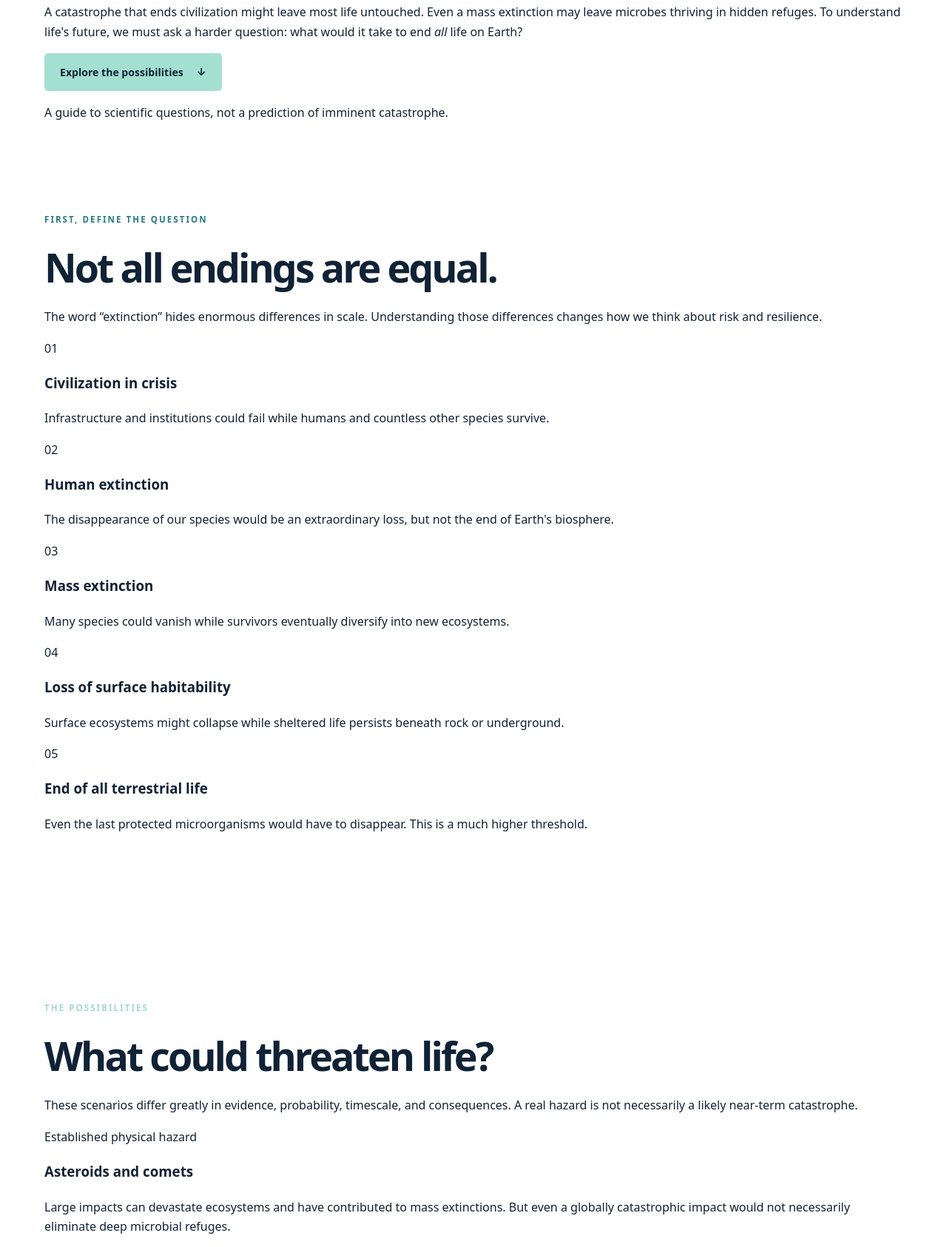
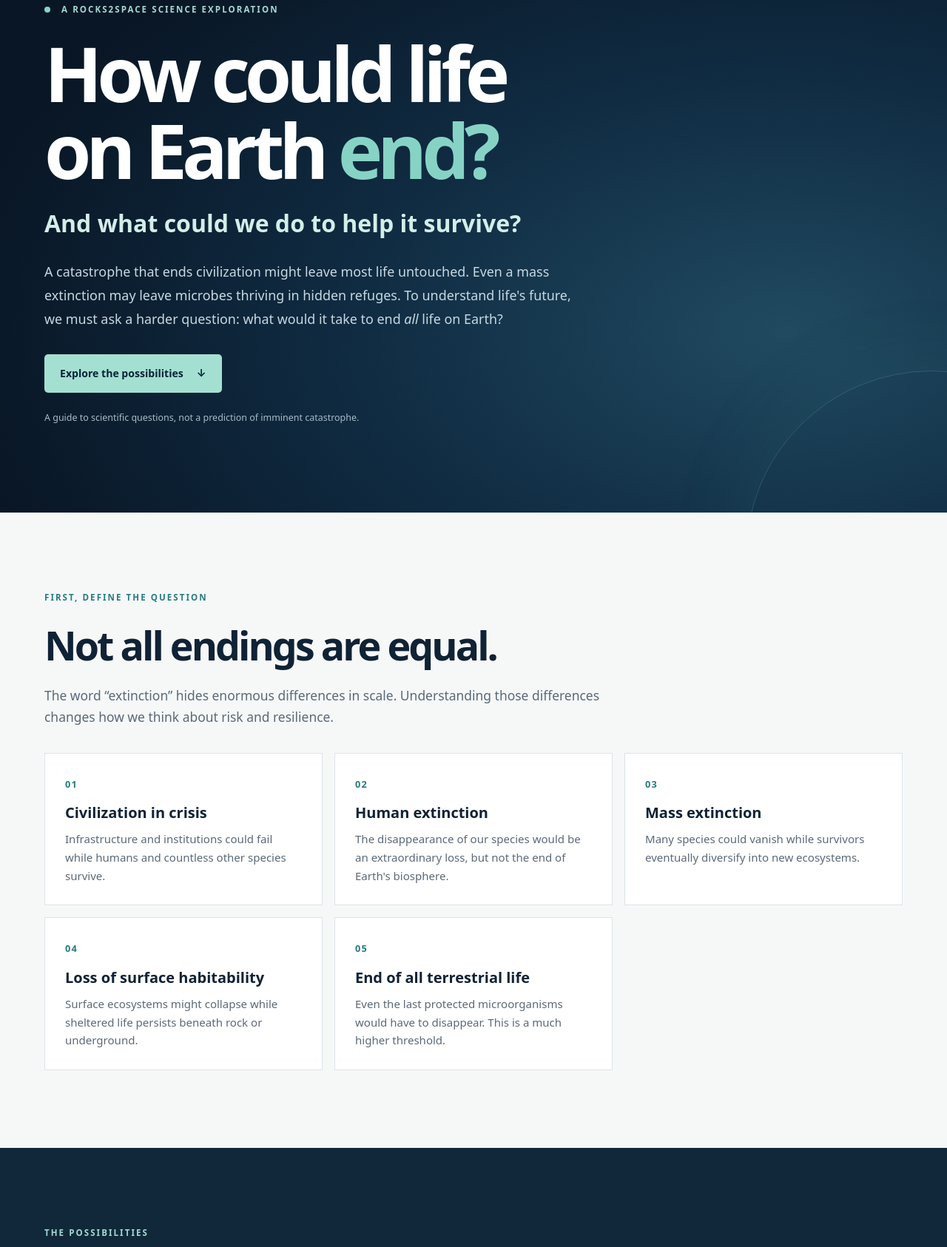
Before and after one commit to lukassaul/rocks2space.org, a plain HTML site: page how-could-life-end/index.html in a window 1280 px wide. Shown: the part 182-1868 px from the top of the page at 74% size. Drawn offline with Linux system fonts and the light colour scheme.

Commit message:
Style long-form life survival science feature

```diff
--- a/styles.css
+++ b/styles.css
@@ -21,3 +21,39 @@
 .benefits-note{font-size:.83rem;color:var(--muted);margin:20px 0 28px;max-width:800px}
 @media(max-width:900px){.participation-grid{grid-template-columns:1fr 1fr}.signup-panel{grid-template-columns:1fr}}
 @media(max-width:680px){.participation-grid,.benefits-grid{grid-template-columns:1fr}.signup-panel{padding:20px}.signup-embed iframe{height:350px}.site-links{max-height:calc(100vh - 70px);overflow-y:auto}}
+
+
+/* How Could Life on Earth End? */
+.feature-hero{background:radial-gradient(ellipse at 83% 72%,#204a60 0%,#102c43 38%,#091625 75%);color:#fff;padding:185px 0 105px;position:relative;overflow:hidden}
+.feature-hero:after{content:"";position:absolute;width:500px;height:500px;border:1px solid #b5e6dc2b;border-radius:50%;right:-230px;bottom:-310px;box-shadow:0 0 110px #4d9a9a20;pointer-events:none}
+.feature-hero-inner{position:relative;z-index:1;max-width:1160px}
+.feature-hero h1{font-size:clamp(3.4rem,8vw,7rem);line-height:1.02;letter-spacing:-.07em;max-width:980px;margin:0 0 20px}
+.feature-hero h1 em{font-style:normal;color:var(--teal)}
+.feature-deck{font-size:clamp(1.4rem,3vw,2rem);font-weight:650;margin:0 0 22px;color:#d3eee8}
+.feature-intro{max-width:730px;font-size:1.12rem;color:#c7d8e1;line-height:1.8;margin:0 0 32px}
+.feature-caveat{font-size:.78rem;color:#a7bcc8;margin-top:24px}
+.feature-light{background:#f6f8f8}.feature-dark{background:#10283a;color:#fff}.feature-dark h2{color:#fff}
+.feature-lead{max-width:790px;color:var(--muted);font-size:1.09rem;margin:0 0 34px}
+.feature-dark .feature-lead{color:#c5d6de}
+.threshold-grid{display:grid;grid-template-columns:repeat(3,minmax(0,1fr));gap:16px}
+.threshold-grid article{background:white;border:1px solid var(--line);padding:27px}
+.threshold-grid h3,.scenario h3{font-size:1.25rem;line-height:1.3;margin:14px 0 10px}
+.threshold-grid p{color:var(--muted);margin:0;font-size:.94rem}
+.feature-step{font-weight:800;letter-spacing:.1em;color:#267b82;font-size:.8rem}
+.scenario-grid{display:grid;grid-template-columns:repeat(3,minmax(0,1fr));gap:18px}
+.scenario{background:#19364a;border:1px solid #ffffff27;padding:27px;display:flex;flex-direction:column}
+.scenario-tag{font-size:.72rem;line-height:1.5;letter-spacing:.03em;font-weight:750;color:#b0e2d8}
+.scenario p{color:#c5d4dd;font-size:.93rem;line-height:1.7;flex:1}
+.scenario a{color:#a4e0d2;text-decoration:none;font-size:.85rem;font-weight:700}
+.scenario a:hover{text-decoration:underline}
+.feature-small{color:#afc3cf;font-size:.8rem;margin-top:26px}
+.feature-split{display:grid;grid-template-columns:1fr 1fr;gap:75px}
+.feature-split p{color:var(--muted);margin-top:0}
+.feature-future{background:radial-gradient(ellipse at 85% 25%,#1c4a59,#091625 65%);color:#fff}
+.feature-future-inner{max-width:930px}
+.feature-future h2{color:white}
+.feature-future p:not(.eyebrow){color:#d0e0e7;font-size:1.04rem}
+.feature-future blockquote{font-size:clamp(1.35rem,2.5vw,2rem);font-weight:650;line-height:1.55;margin:38px 0;padding:15px 0 15px 25px;border-left:4px solid var(--teal)}
+.feature-light a:not(.button){color:#176b82}
+@media(max-width:900px){.threshold-grid,.scenario-grid{grid-template-columns:repeat(2,minmax(0,1fr))}.feature-split{gap:35px}}
+@media(max-width:680px){.feature-hero{padding:150px 0 75px}.threshold-grid,.scenario-grid,.feature-split{grid-template-columns:1fr}.feature-split{display:block}.feature-future blockquote{padding-left:16px}.feature-hero h1{font-size:clamp(3rem,12vw,4.5rem)}}
```
